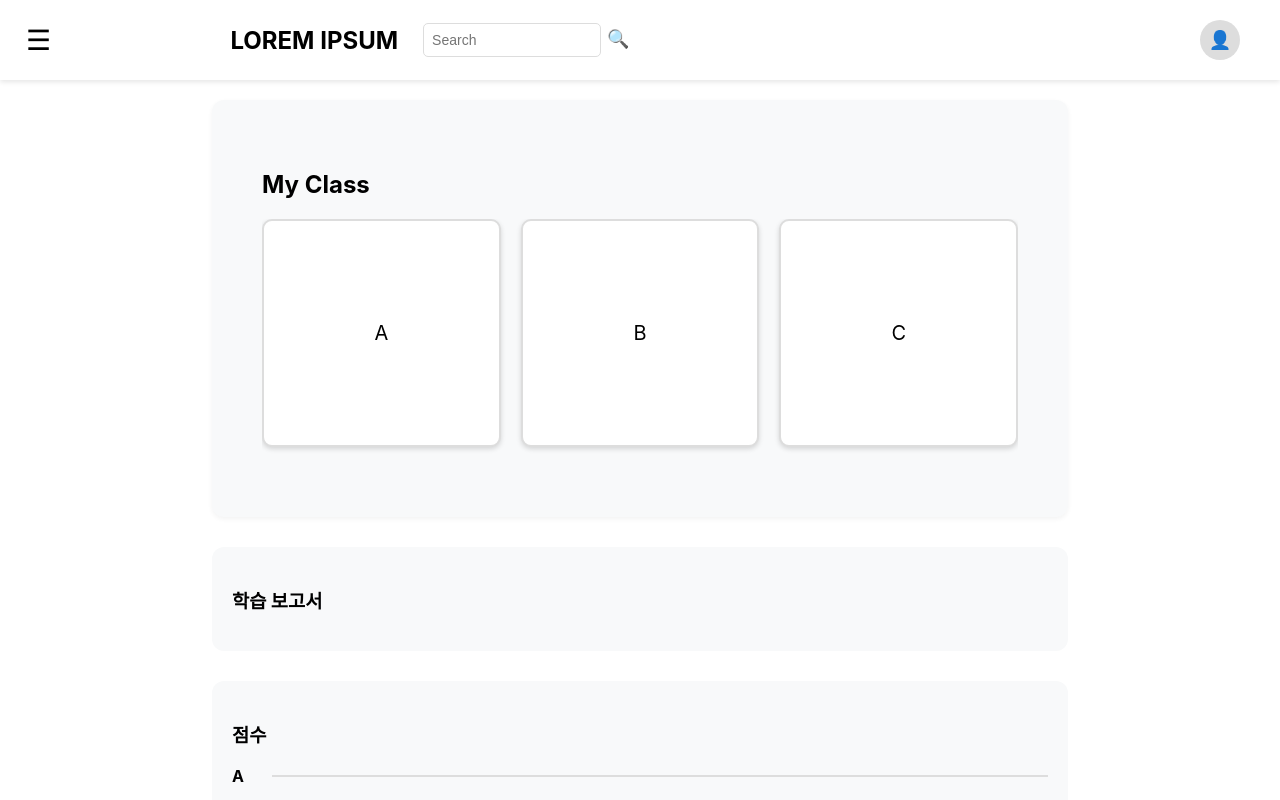
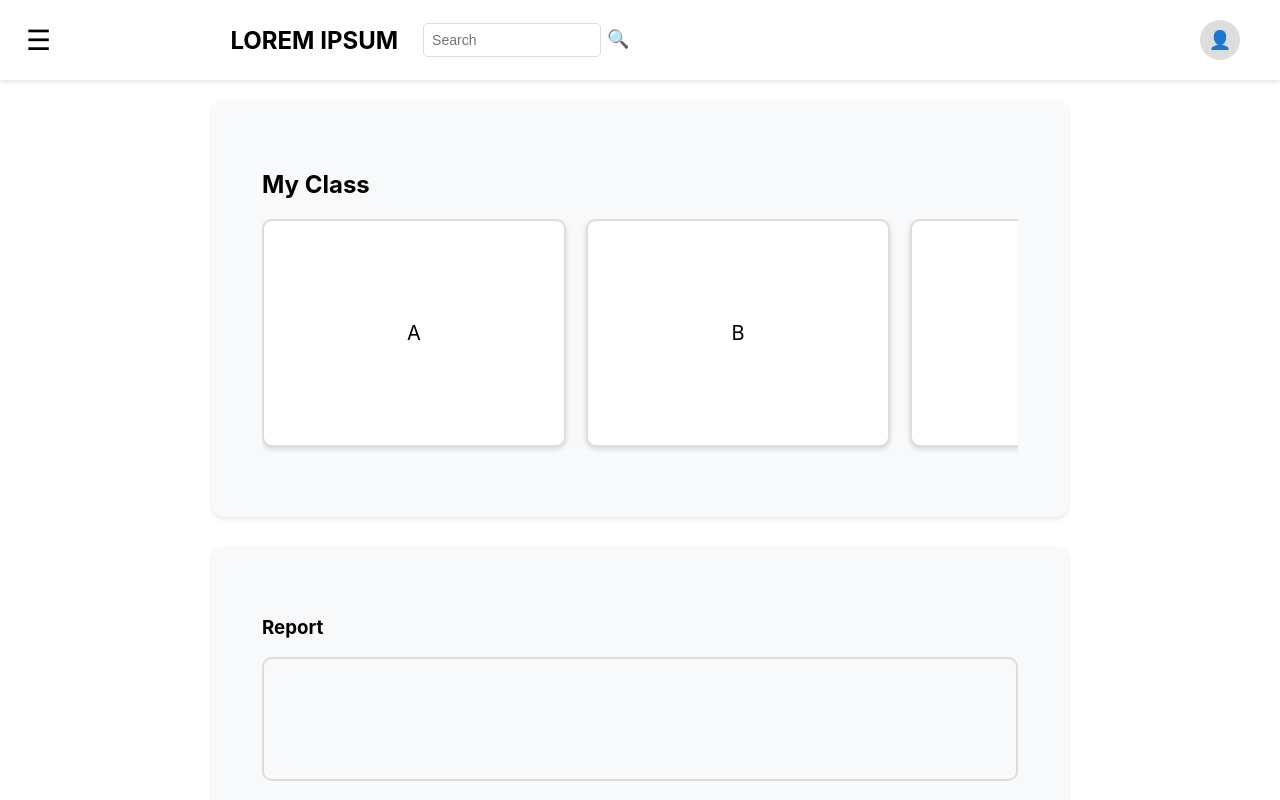
Before and after one commit to hsu-capstone-prism/DamSeol, a React (Create React App) app in the folder frontend/: page /main in a window 1280 px wide. Shown: the top 800 px of the page. Built offline with nearby package versions, Linux system fonts and the light colour scheme.

Commit message:
scrollbar 수정

```diff
--- a/frontend/src/App.js
+++ b/frontend/src/App.js
@@ -7,7 +7,7 @@ import MainPage from "./pages/MainPage/MainPage";
 
 function AppContent() {
   const location = useLocation();
-  const hideHeaderPaths = ["/", "/login"]; // Header를 숨길 페이지
+  const hideHeaderPaths = ["/", "/login"];
 
   const routes = [
     { path: "/", element: <LandingPage /> },
--- a/frontend/src/pages/MainPage/MainPage.jsx
+++ b/frontend/src/pages/MainPage/MainPage.jsx
@@ -23,18 +23,18 @@ const MainPage = () => {
           <div className="class-box" onClick={() => handleClick("/classC")}>
             C
           </div>
+          <div className="class-box">...</div>
         </div>
       </section>
       <section className="report-section">
-        <h3> 학습 보고서 </h3>
-        <div className="report-container">
-          <div className="report-box">
-            <span></span>
-          </div>
-        </div>
+        <h3>Report</h3>
+        <div
+          className="report-box"
+          onClick={() => handleClick("/report")}
+        ></div>
       </section>
       <section className="score-section">
-        <h3>점수</h3>
+        <h3>Score</h3>
         <div className="score-table">
           <div className="score-row">
             <span>A</span>
--- a/frontend/src/styles/MainPage.css
+++ b/frontend/src/styles/MainPage.css
@@ -2,17 +2,17 @@
   margin-top: 80px;
   margin-left: 15%;
   margin-right: 15%;
+  margin-bottom: 50px;
   flex: 0.7;
   padding: 20px;
-  overflow-y: auto;
-  height: calc(100vh - 80px);
+  height: calc(100vh - 80px-50px);
   box-sizing: border-box;
 }
 
 /* 학습 */
 .class-section {
   background: #f8f9fa;
-  box-shadow: 0px 2px 5px rgba(0, 0, 0, 0.05);
+  box-shadow: 0px 2px 5px rgba(0, 0, 0, 0.1);
   padding: 50px;
   border-radius: 12px;
   overflow-x: auto;
@@ -30,7 +30,7 @@
 }
 
 .class-box {
-  flex: 1;
+  min-width: 100px;
   background: white;
   border: 2px solid #ddd;
   box-shadow: 0px 2px 5px rgba(0, 0, 0, 0.15);
@@ -49,15 +49,28 @@
 /* 보고서 */
 .report-section {
   background: #f8f9fa;
-  padding: 20px;
+  box-shadow: 0px 2px 5px rgba(0, 0, 0, 0.1);
+  padding: 50px;
   border-radius: 12px;
   margin-top: 30px;
+}
+
+.report-box {
+  background: #f8f9fa;
+  border-radius: 10px;
+  border: 2px solid #ddd;
+  padding: 60px;
+  text-align: left;
+  font-size: 15px;
+  cursor: pointer;
+  transition: 0.3s;
 }
 
 /* 점수 */
 .score-section {
   background: #f8f9fa;
-  padding: 20px;
+  box-shadow: 0px 2px 5px rgba(0, 0, 0, 0.1);
+  padding: 50px;
   border-radius: 12px;
   margin-top: 30px;
 }
@@ -78,3 +91,9 @@
   height: 2px;
   background: #ddd;
 }
+
+/* 스크롤바 */
+.class-container {
+  scrollbar-width: thin;
+  scrollbar-color: #99999c #e1e1e4;
+}
```
Also changed, not shown: frontend/src/components/Footer.jsx (deleted, +0 -28 lines), frontend/src/styles/Footer.css (deleted, +0 -35 lines).
